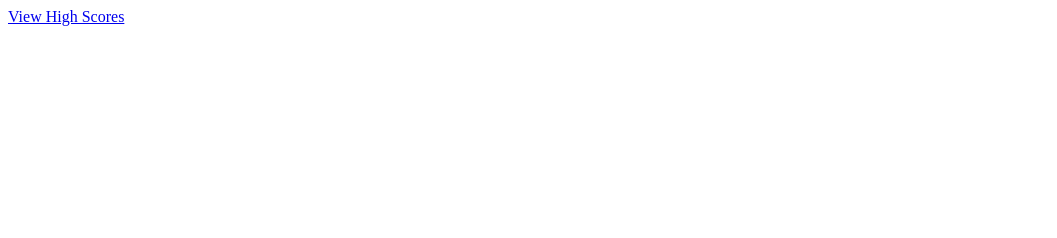
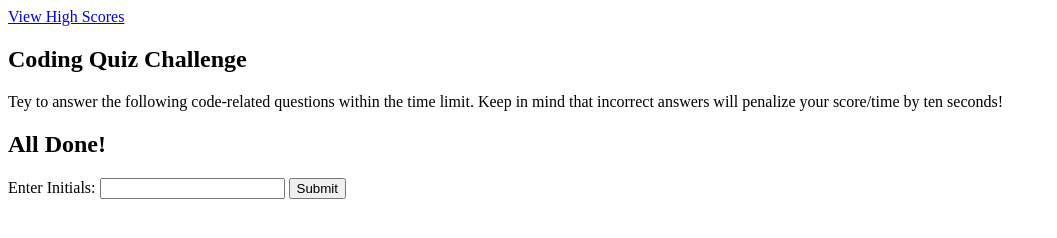
Before and after one commit to ChiaraNS/challenge-4, a plain HTML site: page index.html in a window 1280 px wide. Shown: the whole page, without its empty margins (0-1057 px from the left). Drawn offline with Linux system fonts and the light colour scheme.

Commit message:
enter initials page

```diff
--- a/index.html
+++ b/index.html
@@ -1,23 +1,51 @@
 <!DOCTYPE html>
 <html lang="en">
+
 <head>
     <meta charset="UTF-8">
     <meta http-equiv="X-UA-Compatible" content="IE=edge">
     <meta name="viewport" content="width=device-width, initial-scale=1.0">
-    <title>Document</title>
+    <title>Coding Quiz Challenge</title>
     <link rel="stylesheet" href="assets/css/style.css">
 </head>
 
 <body>
+    <!--timer + high scores link-->
     <div class="header">
         <div class="scores">
             <a href="#">View High Scores</a>
         </div>
-        <span></span>
+        <h3 id="timer"></h3>
     </div>
 
-    <sect
+    <!--quiz itself-->
+    <main class="test-main">
+        <div id="what-to-do">
+            <h2 id="quizTitle">Coding Quiz Challenge</h2>
+            <p>
+                Tey to answer the following code-related questions within the time limit. Keep in mind that incorrect
+                answers will penalize your score/time by ten seconds!
+            </p>
+        </div>
+
+        <!--Q/A-->
+        <div id="quest-ans">
+            <div>
+
+            </div>
+        </div>
+
+        <!--view scores-->
+        <div id="view-scores">
+            <h2>All Done!</h2>
+            <p class="score"></p>
+            <label for="initials">Enter Initials:</label>
+            <input type="text" name="enter-initials" class="initial-input" placeholder="" />
+            <button id="submit-btn" type="submit">Submit</button>
+        </div>
+    </main>
 
     <script src="assets/js/script.js"></script>
 </body>
+
 </html>
```
